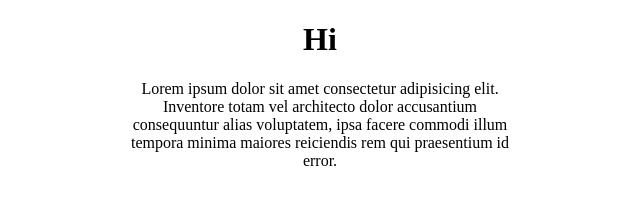
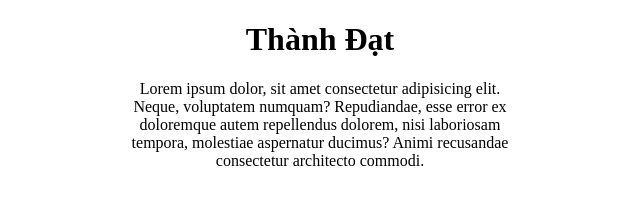
Before and after one commit to Anhhuynh2/netlify-app, a plain HTML site: page index.html in a window 1280 px wide. Shown: the whole page, without its empty margins (320-960 px from the left). Drawn offline with Linux system fonts and the light colour scheme.

Commit message:
first commit

```diff
--- a/index.html
+++ b/index.html
@@ -9,8 +9,8 @@
 </head>
 <body>
     <div class="container">
-        <h1>Hi</h1>
-        <p>Lorem ipsum dolor sit amet consectetur adipisicing elit. Inventore totam vel architecto dolor accusantium consequuntur alias voluptatem, ipsa facere commodi illum tempora minima maiores reiciendis rem qui praesentium id error.</p>
+        <h1>Thành Đạt</h1>
+        <p>Lorem ipsum dolor, sit amet consectetur adipisicing elit. Neque, voluptatem numquam? Repudiandae, esse error ex doloremque autem repellendus dolorem, nisi laboriosam tempora, molestiae aspernatur ducimus? Animi recusandae consectetur architecto commodi.</p>
     </div>
 </body>
 </html>
```
